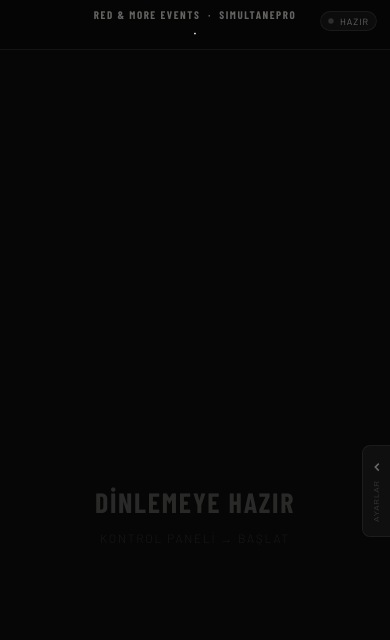
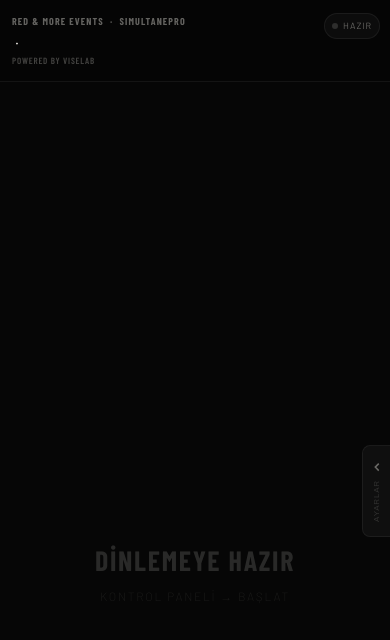
Before and after one commit to poguz91/SimultanePro, a FastAPI app: page / in a window 390 px wide. Shown: the top 640 px of the page. Run offline with FastAPI, Linux system fonts and the light colour scheme; some web fonts are replaced.

Commit message:
final mobile safe area responsive layout

```diff
--- a/templates/panel.html
+++ b/templates/panel.html
@@ -148,169 +148,226 @@
   .lg.tr { color:rgba(200,169,106,0.6); }
   .lg.er { color:rgba(244,112,112,0.6); }
 
+
 /* ================================
-   MOBILE RESPONSIVE FIX
+   MOBILE FINAL PROFESSIONAL LAYOUT
+   Safe-area aware, no branding hidden
    ================================ */
 @media (max-width: 700px) {
-  :root {
-    --panel-w: min(88vw, 360px);
-    --font-size: 56px;
+
+  html,
+  body {
+    width: 100%;
+    min-height: 100%;
+    overflow-x: hidden !important;
+  }
+
+  body {
+    padding-top: env(safe-area-inset-top, 0px);
+    padding-bottom: env(safe-area-inset-bottom, 0px);
   }
 
   #topbar {
-    height: 64px;
-    padding: 0 14px;
-    gap: 10px;
+    height: auto !important;
+    min-height: 76px !important;
+    padding:
+      calc(10px + env(safe-area-inset-top, 0px))
+      14px
+      10px
+      14px !important;
+
+    display: grid !important;
+    grid-template-columns: 1fr auto !important;
+    grid-template-rows: auto auto !important;
+    column-gap: 10px !important;
+    row-gap: 4px !important;
+
+    align-items: center !important;
+    box-sizing: border-box !important;
   }
 
   #tb-left {
-    min-width: 0;
-    flex: 1;
-    flex-wrap: wrap;
-    gap: 4px 8px;
-    line-height: 1.1;
+    grid-column: 1 / 2 !important;
+    grid-row: 1 / 3 !important;
+
+    min-width: 0 !important;
+    width: 100% !important;
+
+    display: flex !important;
+    flex-direction: column !important;
+    align-items: flex-start !important;
+    justify-content: center !important;
+    gap: 4px !important;
+
+    overflow: hidden !important;
   }
 
   #tb-text,
   #tb-powered {
-    font-size: 13px;
-    letter-spacing: 0.12em;
-    white-space: normal;
+    display: block !important;
+    max-width: 100% !important;
+
+    white-space: normal !important;
+    overflow-wrap: anywhere !important;
+    word-break: normal !important;
+
+    line-height: 1.25 !important;
+    text-align: left !important;
+  }
+
+  #tb-text {
+    font-size: clamp(10px, 3vw, 13px) !important;
+    letter-spacing: 0.13em !important;
+  }
+
+  #tb-powered {
+    font-size: clamp(9px, 2.6vw, 11px) !important;
+    letter-spacing: 0.11em !important;
+    opacity: 0.65 !important;
   }
 
   #tb-right {
-    flex-shrink: 0;
+    grid-column: 2 / 3 !important;
+    grid-row: 1 / 2 !important;
+
+    position: static !important;
+    display: flex !important;
+    align-items: center !important;
+    justify-content: flex-end !important;
+
+    min-width: 0 !important;
+    flex-shrink: 0 !important;
   }
 
   #status-pill {
-    padding: 5px 10px;
-    max-width: 150px;
+    height: 28px !important;
+    padding: 0 9px !important;
+    border-radius: 999px !important;
+    max-width: 92px !important;
+
+    display: flex !important;
+    align-items: center !important;
+    justify-content: center !important;
+    gap: 5px !important;
+
+    box-sizing: border-box !important;
+    overflow: hidden !important;
   }
 
   #status-label {
-    font-size: 10px;
+    font-size: 10px !important;
+    letter-spacing: 0.10em !important;
+    white-space: nowrap !important;
   }
 
   #vol-bars {
-    display: none;
+    display: none !important;
+  }
+
+  #stage {
+    min-height: 100dvh !important;
   }
 
   #scroll-area {
-    padding: 72px 8vw 120px;
+    padding:
+      calc(104px + env(safe-area-inset-top, 0px))
+      7vw
+      calc(88px + env(safe-area-inset-bottom, 0px))
+      7vw !important;
+    box-sizing: border-box !important;
+  }
+
+  #partial-area {
+    left: 7vw !important;
+    right: 7vw !important;
+    bottom: calc(24px + env(safe-area-inset-bottom, 0px)) !important;
+  }
+
+  #empty-state {
+    padding: 0 22px !important;
+    text-align: center !important;
+    box-sizing: border-box !important;
+  }
+
+  #empty-title {
+    font-size: clamp(28px, 8.5vw, 42px) !important;
+    line-height: 1.15 !important;
+    letter-spacing: 0.08em !important;
+    max-width: 92vw !important;
+  }
+
+  #empty-subtitle {
+    font-size: clamp(9px, 2.8vw, 12px) !important;
+    letter-spacing: 0.12em !important;
   }
 
   .tr-turkish {
-    font-size: clamp(44px, 14vw, 64px) !important;
-    line-height: 1.05;
-    word-break: normal;
-    overflow-wrap: break-word;
+    font-size: clamp(34px, 12vw, 56px) !important;
+    line-height: 1.08 !important;
+    letter-spacing: 0.01em !important;
+    overflow-wrap: break-word !important;
+    word-break: normal !important;
   }
 
   .tr-english {
-    font-size: 14px;
-  }
-
-  #partial-area {
-    left: 8vw;
-    right: 8vw;
+    font-size: clamp(13px, 3.8vw, 16px) !important;
+    line-height: 1.45 !important;
   }
 
   #stage.shifted {
-    padding-right: 0;
+    padding-right: 0 !important;
   }
 
   #stage.shifted #partial-area {
-    right: 8vw;
-  }
-}
-
-@media (max-width: 430px) {
-  #tb-text {
-    max-width: 210px;
-  }
-
-  #tb-powered {
-    display: none;
-  }
-
-  #status-pill {
-    max-width: 130px;
-  }
-
-  .tr-turkish {
-    font-size: clamp(42px, 15vw, 58px) !important;
-  }
-}
-
-/* ================================
-   MOBILE HEADER IMPROVED (NO HIDE)
-   ================================ */
-@media (max-width: 700px) {
-
-  #topbar {
-    height: auto !important;
-    padding: 8px 12px !important;
-    display: flex !important;
-    flex-direction: column !important;
-    align-items: flex-start !important;
-    gap: 4px !important;
-  }
-
-  #tb-left {
-    width: 100% !important;
-    display: flex !important;
-    flex-direction: column !important;
-    gap: 2px !important;
-  }
-
-  #tb-text {
-    font-size: 12px !important;
-    letter-spacing: 0.14em !important;
-    line-height: 1.2 !important;
-  }
-
-  #tb-powered {
-    font-size: 11px !important;
-    letter-spacing: 0.12em !important;
-    opacity: 0.8 !important;
-  }
-
-  #tb-right {
-    position: absolute !important;
-    top: 10px !important;
-    right: 10px !important;
-  }
-
-  #status-pill {
-    padding: 4px 8px !important;
-    font-size: 10px !important;
-  }
-
-  #scroll-area {
-    padding-top: 90px !important;
-  }
-
-  #empty-title {
-    font-size: clamp(30px, 9vw, 44px) !important;
-  }
-
-  .tr-turkish {
-    font-size: clamp(40px, 13vw, 58px) !important;
+    right: 7vw !important;
   }
 }
 
 @media (max-width: 430px) {
 
+  #topbar {
+    min-height: 82px !important;
+    padding-left: 12px !important;
+    padding-right: 10px !important;
+  }
+
   #tb-text {
-    font-size: 11px !important;
+    font-size: 10px !important;
+    letter-spacing: 0.11em !important;
   }
 
   #tb-powered {
-    font-size: 10px !important;
+    font-size: 9px !important;
+    letter-spacing: 0.09em !important;
   }
 
   #status-pill {
-    transform: scale(0.9);
+    max-width: 78px !important;
+    height: 26px !important;
+    padding: 0 7px !important;
+  }
+
+  #status-label {
+    font-size: 9px !important;
+  }
+
+  #scroll-area {
+    padding-top: calc(112px + env(safe-area-inset-top, 0px)) !important;
+  }
+
+  #empty-title {
+    font-size: clamp(25px, 8vw, 34px) !important;
+  }
+}
+
+@media (max-width: 360px) {
+  #tb-text,
+  #tb-powered {
+    letter-spacing: 0.07em !important;
+  }
+
+  #status-pill {
+    max-width: 70px !important;
   }
 }
 </style>
```
